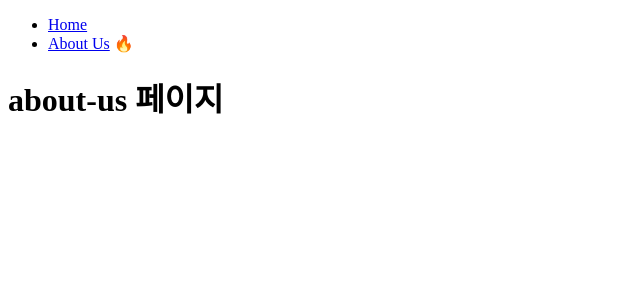
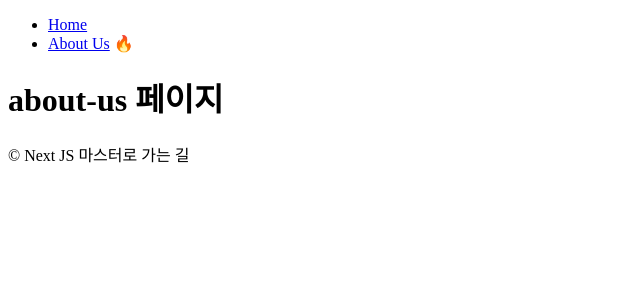
Before and after one commit to perci2an/NextBeginner, a Next.js app: page /about-us in a window 1280 px wide. Shown: the top 300 px of the page, without its empty margins (0-640 px from the left). Built offline with nearby package versions, Linux system fonts and the light colour scheme.

Commit message:
#2.10 Conclusions

```diff
--- a/app/page.tsx
+++ b/app/(home)/page.tsx
@@ -1,9 +1,10 @@
-import Navigation from "../components/navigation";
+export const metadata = {
+  description: "Home",
+};
 
 export default function main() {
   return (
     <div>
-      <Navigation />
       <h1>라우트 체크</h1>
     </div>
   );
--- /dev/null
+++ b/app/about-us/company/jobs/sales/page.tsx
@@ -0,0 +1,3 @@
+export default function Page() {
+  return <h1>Sales jobs</h1>;
+}
--- /dev/null
+++ b/app/about-us/layout.tsx
@@ -0,0 +1,12 @@
+export default function CianAboutUsLayout({
+  children,
+}: {
+  children: React.ReactNode;
+}) {
+  return (
+    <div>
+      {children}
+      &copy; Next JS 마스터로 가는 길
+    </div>
+  );
+}
--- a/app/about-us/page.tsx
+++ b/app/about-us/page.tsx
@@ -1,9 +1,10 @@
-import Navigation from "../../components/navigation";
+export const metadata = {
+  title: "About-us",
+};
 
 export default function AboutUs() {
   return (
     <div>
-      <Navigation />
       <h1>about-us 페이지</h1>
     </div>
   );
--- a/app/layout.tsx
+++ b/app/layout.tsx
@@ -1,16 +1,24 @@
+import Navigation from "../components/navigation";
+
 export const metadata = {
-  title: 'Next.js',
-  description: 'Generated by Next.js',
-}
+  title: {
+    template: "%s | GiGamakhinae",
+    default: "Metadata conjugation",
+  },
+  description: "The best of the best",
+};
 
-export default function RootLayout({
+export default function CianLayout({
   children,
 }: {
-  children: React.ReactNode
+  children: React.ReactNode;
 }) {
   return (
     <html lang="en">
-      <body>{children}</body>
+      <body>
+        <Navigation />
+        {children}
+      </body>
     </html>
-  )
+  );
 }
--- a/app/not-found.tsx
+++ b/app/not-found.tsx
@@ -1,4 +1,8 @@
 import Navigation from "../components/navigation";
+
+export const metadata = {
+  title: "Not found",
+};
 
 export default function NotFound() {
   return (
```
Also changed, not shown: app/(movies)/movies/[id]/page.tsx (added, +7 -0 lines).
